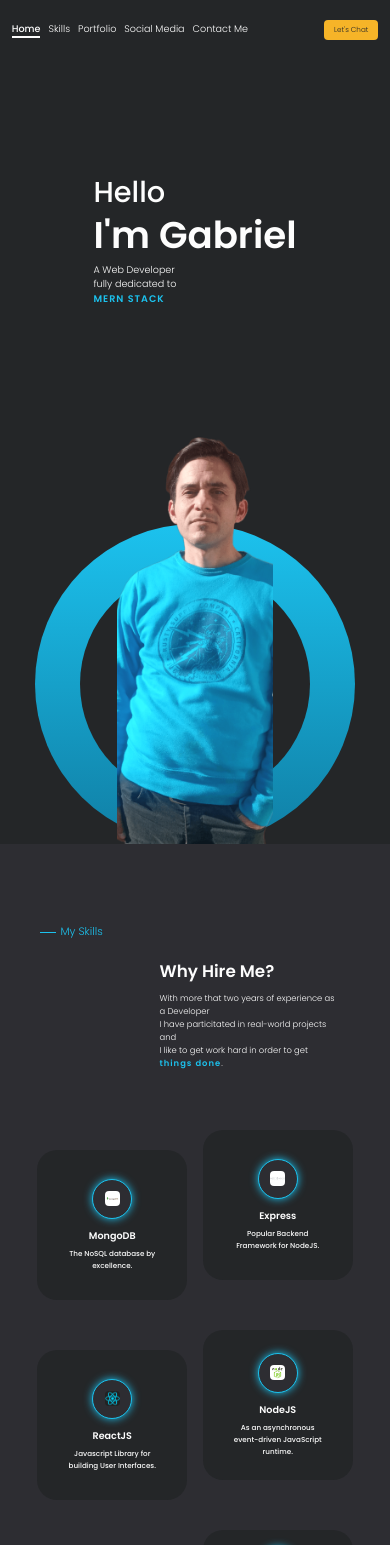
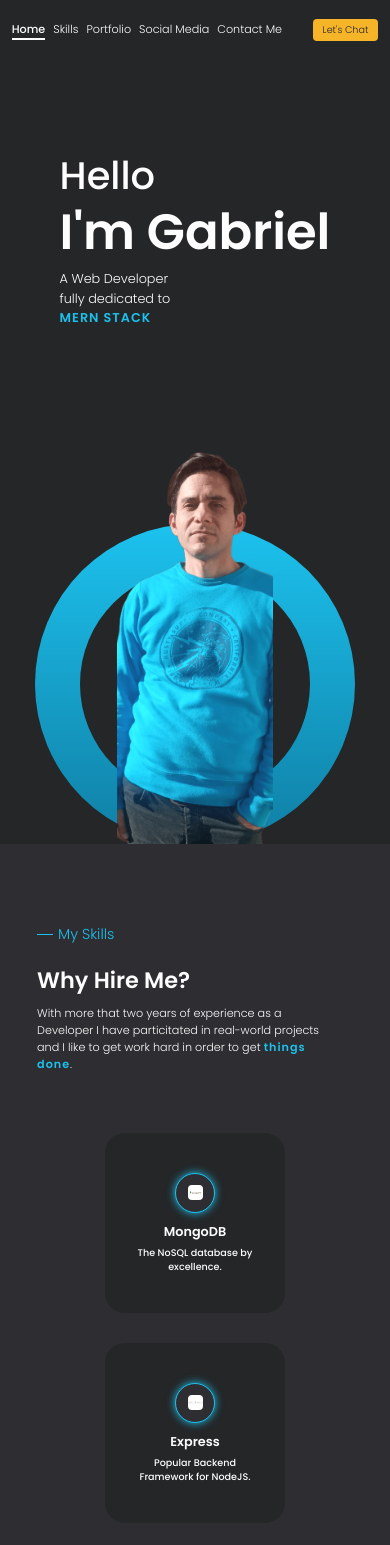
Before and after one commit to GabrielNumaX/new-portfolio, a Next.js app: page / in a window 390 px wide. Shown: the top 1545 px of the page. Built offline with nearby package versions, Linux system fonts and the light colour scheme.

Commit message:
proj Item FIX

```diff
--- a/components/ProjectItem.js
+++ b/components/ProjectItem.js
@@ -29,14 +29,17 @@ const ProjectItem = ({ isReverse, type, title, description, image, link }) => {
 
             </div>
 
-            <div className="projectImageContainer">
+            <div className="projectImageWrapper">
 
-                <section className={isReverse ? "imageBackground01 reverse" : "imageBackground01"}></section>
+                <div className="projectImageContainer">
 
-                <section className="imageBackground02"></section>
+                    <section className={isReverse ? "imageBackground01 reverse" : "imageBackground01"}></section>
 
-                <Image src={image} layout="fill" objectFit="cover" className="image" alt={title} />
+                    <section className="imageBackground02"></section>
 
+                    <Image src={image} layout="fill" objectFit="cover" className="image" alt={title} />
+
+                </div>
             </div>
         </div>
     );
--- a/components/Skills.js
+++ b/components/Skills.js
@@ -21,10 +21,10 @@ const Skills = () => {
                 <div className="whyHire">
                     <h3>Why Hire Me?</h3>
 
-                    <p>With more that two years of experience as a Developer
-                        <br />
+                    <p>
+                        With more that two years of experience as a Developer
                         I have particitated in real-world projects and
-                        <br />I like to get work hard in order to get <span>things done</span>.
+                        I like to get work hard in order to get <span>things done</span>.
 
                     </p>
                 </div>
--- a/styles/contact.scss
+++ b/styles/contact.scss
@@ -18,6 +18,11 @@
         justify-content: center;
         color: $white;
         padding: 0 30px 50px 20px;
+
+        @include mobileBig {
+            padding: 0 5% 0 5%;
+            margin: 0 auto;
+        }
 
         .titleContainer {
             display: flex;
@@ -41,8 +46,10 @@
         .whyHire {
             padding-left: 120px;
 
-            @include mobile {
-                padding-left: 70px;
+            @include mobileBig {
+                // padding-left: 70px;
+                padding-left: 0;
+                padding-bottom: 30px;
             }
 
             h3 {
--- a/styles/globals.scss
+++ b/styles/globals.scss
@@ -16,7 +16,8 @@ html {
 
 @media (max-width: 480px) {
     html {
-        font-size: 37.5%; /* 6px -> 6.25 x 6*/
+        // font-size: 37.5%; /* 6px -> 6.25 x 6*/
+        font-size: 43.75; /* 7px*/
     }
 }
 
--- a/styles/header.scss
+++ b/styles/header.scss
@@ -31,6 +31,12 @@ header {
 
                 @include mobileBig {
                     margin-right: 8px;
+                    font-size: 1.4rem;
+                }
+
+                @include mobile {
+                    margin-right: 6px;
+                    font-size: 1.3rem;
                 }
 
                 &:hover {
@@ -69,5 +75,9 @@ header {
         &:hover {
             cursor: pointer;
         }
+
+        @include mobile {
+            padding: 4px 6px;
+        }
     }
 }
--- a/styles/proyects.scss
+++ b/styles/proyects.scss
@@ -18,6 +18,11 @@
         justify-content: center;
         color: $white;
         padding: 0 30px 50px 20px;
+
+        @include mobileBig {
+            padding: 0 5% 0 5%;
+            margin: 0 auto;
+        }
 
         .titleContainer {
             display: flex;
@@ -42,8 +47,10 @@
             // background: crimson;
             padding-left: 120px;
 
-            @include mobile {
-                padding-left: 70px;
+            @include mobileBig {
+                // padding-left: 70px;
+                padding-left: 0;
+                padding-bottom: 30px;
             }
             h3 {
                 font-size: 2.8rem;
@@ -71,21 +78,33 @@
             z-index: 10;
 
             @include mobileBig {
-                padding: 30px 5% 20px;
+                padding: 30px 5% 30px;
+
+                flex-direction: column;
+                // align-items: center;
             }
+
+            &.reverse {
+                flex-direction: row-reverse;
+
+                @include mobileBig {
+                    flex-direction: column;
+                }
+            }
+
+            .projectDescriptionContainer {
+                // background: darkgreen;
+                flex: 3;
+                display: flex;
+                align-items: center;
 
                 &.reverse {
                     flex-direction: row-reverse;
                 }
 
-            .projectDescriptionContainer {
-                // background: darkgreen;
+                @include mobileBig {
+                    // background: cyan;
                     flex: 1;
-                display: flex;
-                align-items: center;
-
-                &.reverse {
-                    flex-direction: row-reverse;
                 }
 
                 .projectTitle {
@@ -98,8 +117,25 @@
                     color: $white;
                     padding: 0 30px 50px 20px;
 
+                    @include mobileBig {
+                        // background: blue;
+                        padding: 0 10px 30px 10%;
+                        // justify-content: flex-start;
+                        // align-items: center;
+                        // background: chartreuse;
+                        flex: 1;
+                        width: 100%;
+                    }
+
                     &.reverse {
                         padding: 0 10px 50px 40px;
+
+                        @include mobileBig {
+                            // background: blue;
+                            padding: 0 10px 30px 10%;
+                            // justify-content: flex-start;
+                            // align-items: center;
+                        }
                     }
 
                     .titleContainer {
@@ -145,6 +181,13 @@
                 }
             }
 
+            .projectImageWrapper {
+                // background: yellow;
+                // flex: 3;
+                display: flex;
+                justify-content: center;
+                align-items: center;
+
                 .projectImageContainer {
                     // flex: 3;
                     display: flex;
@@ -162,8 +205,11 @@
                     }
 
                     @include mobileBig {
-                    width: 160px;
-                    height: 80px;
+                        // flex: 3;
+                        // width: 160px;
+                        // height: 80px;
+                        width: 230px;
+                        height: 115px;
                     }
 
                     .imageBackground01 {
@@ -226,7 +272,8 @@
                             // width: inherit;
                             // this was the solution for it
                             width: 100%;
-                        height: 90px;
+                            // height: 90px;
+                            height: inherit;
                         }
                     }
                     > div {
@@ -245,3 +292,4 @@
             }
         }
     }
+}
--- a/styles/skills.scss
+++ b/styles/skills.scss
@@ -14,8 +14,9 @@
         color: $white;
         padding: 0 30px 50px 20px;
 
-        @include mobile {
-            padding: 0 30px 30px 20px;
+        @include mobileBig {
+            padding: 0 5% 0 5%;
+            margin: 0 auto;
         }
 
         .titleContainer {
@@ -41,8 +42,10 @@
             // background: crimson;
             padding-left: 120px;
 
-            @include mobile {
-                padding-left: 70px;
+            @include mobileBig {
+                // padding-left: 70px;
+                padding-left: 0;
+                padding-bottom: 30px;
             }
             h3 {
                 font-size: 2.8rem;
@@ -52,6 +55,7 @@
             p {
                 font-size: 1.4rem;
                 font-weight: $light;
+                padding-right: 10%;
 
                 span {
                     font-weight: $semiBold;
@@ -108,12 +112,12 @@
                 max-height: 180px;
             }
 
-            @include mobileBig {
-                min-width: 150px;
-                width: 150px;
-                min-height: 150px;
-                max-height: 150px;
-            }
+            // @include mobileBig {
+            //     min-width: 170px;
+            //     width: 170px;
+            //     min-height: 170px;
+            //     max-height: 170px;
+            // }
 
             .skillsCardImageContainer {
                 width: 60px;
--- a/styles/skillsCard.scss
+++ /dev/null
@@ -1,13 +0,0 @@
-.skillsCard {
-    display: flex;
-    color: $white;
-    width: 200px;
-    min-height: 200px;
-    background: $dark01a;
-
-    .skillsCardImageContainer {
-        width: 50px;
-        height: 50px;
-        background: grey;
-    }
-}
--- a/styles/social.scss
+++ b/styles/social.scss
@@ -17,6 +17,11 @@
         justify-content: center;
         color: $white;
         padding: 0 30px 50px 20px;
+
+        @include mobileBig {
+            padding: 0 5% 0 5%;
+            margin: 0 auto;
+        }
 
         .titleContainer {
             display: flex;
@@ -40,8 +45,10 @@
         .whyHire {
             padding-left: 120px;
 
-            @include mobile {
-                padding-left: 70px;
+            @include mobileBig {
+                // padding-left: 70px;
+                padding-left: 0;
+                padding-bottom: 30px;
             }
 
             h3 {
@@ -72,6 +79,11 @@
             @include tablet {
                 width: 240px;
                 height: 110px;
+            }
+
+            @include mobileBig {
+                margin-right: 0;
+                margin-bottom: 40px;
             }
 
             &:nth-child(even) > .corner {
```
Lines whose indentation alone changed are shown as unchanged.
